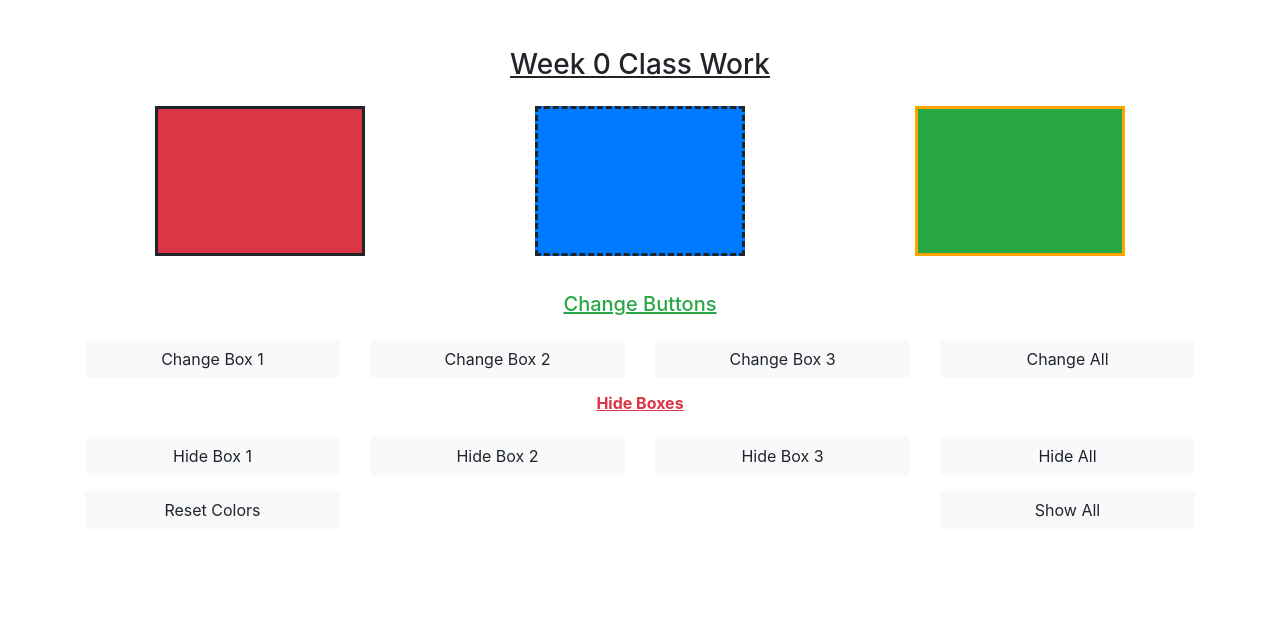
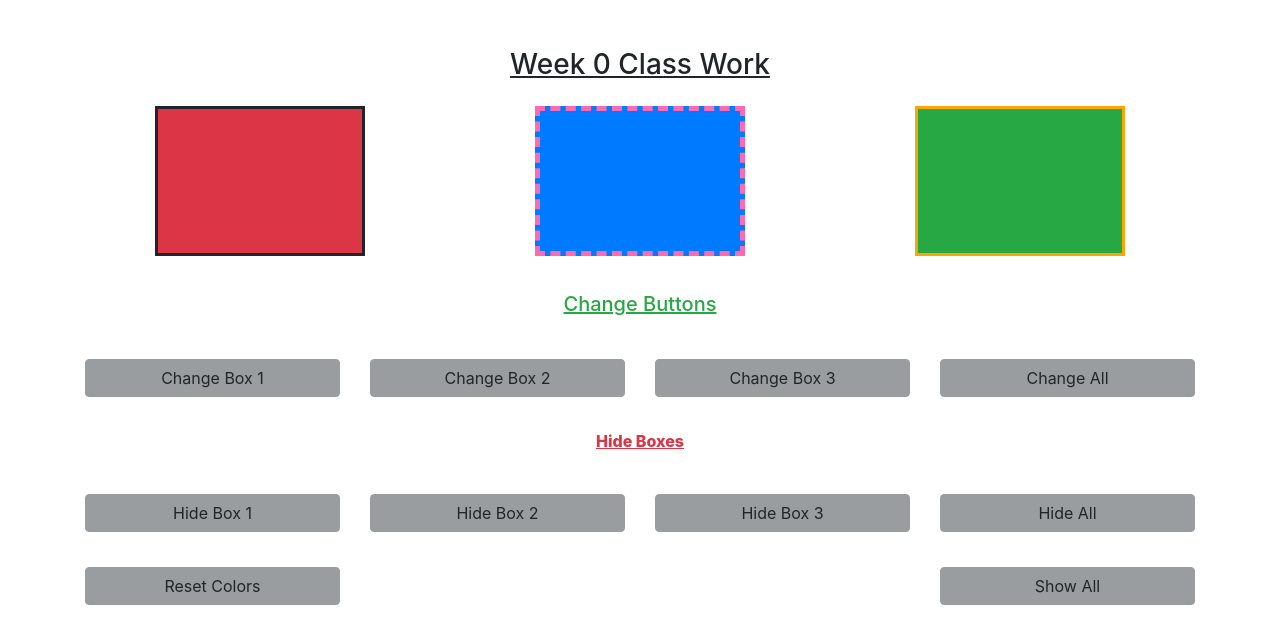
Before and after one commit to kthorne01/Techbridge-SWE-Program-Admission-Project-Color-Changing-Boxes, a plain HTML site: page box_color_change/index.html in a window 1280 px wide. Drawn offline with nearby package versions, Linux system fonts and the light colour scheme.

Commit message:
add vertical space between rows

```diff
--- a/box_color_change/index.html
+++ b/box_color_change/index.html
@@ -41,7 +41,7 @@
     </div>
 
     <!-- Row 3: Change Buttons Title -->
-    <div class="row mt-3">
+    <div class="row mt-3 vertical-space">
         <div class="col text-center">
             <h5 class="underline text-color">Change Buttons</h5>
         </div>
@@ -49,7 +49,7 @@
 
 
     <!-- Row 4: Change Buttons -->
-    <div class="row mt-3">
+    <div class="row mt-3 vertical-space">
         <div class="col-3 text-center">
             <button class="btn btn-light w-100" onclick="changeColor(1)">Change Box 1</button>
         </div>
@@ -66,7 +66,7 @@
 
 
     <!-- Row 5: Hide Buttons Title -->
-    <div class="row mt-3">
+    <div class="row mt-3 vertical-space">
         <div class="col text-center">
             <h6 class="underline text-bold">Hide Boxes</h6>
         </div>
@@ -74,7 +74,7 @@
 
     <!-- Row 6: Hide Buttons -->
  <!-- Row 6: Hide Buttons -->
-    <div class="row mt-3">
+    <div class="row mt-3 vertical-space">
         <div class="col-3 text-center">
             <button class="btn btn-light w-100" onclick="hideBox(1)">Hide Box 1</button>
         </div>
--- a/box_color_change/styles.css
+++ b/box_color_change/styles.css
@@ -23,7 +23,7 @@
 /* For Row 5 Boldness */
 .text-bold {
     color: #dc3545; /*hex color value for bg-danger */
-    font-weight: bold;
+    font-weight: 800;
 }
 
 #box1 {
@@ -32,9 +32,22 @@
 
 #box2 {
     border-style: dashed;
+    border-color: #FF69B4;
+    border-width: 5px;
 }
 
 #box3 {
     border-style: solid;
     border-color: #FFA500;
 }
+
+/* For light gray background on all buttons */
+.container button {
+    background-color: 	#999DA0;  /* This is a light gray color */
+    border-color: 	#999DA0;  /* Adjust the button border color to match */
+}
+
+/* Add vertical space below Row 3 */
+.vertical-space {
+    margin-bottom: 35px;  /* Adjust this value as needed */
+}
```
